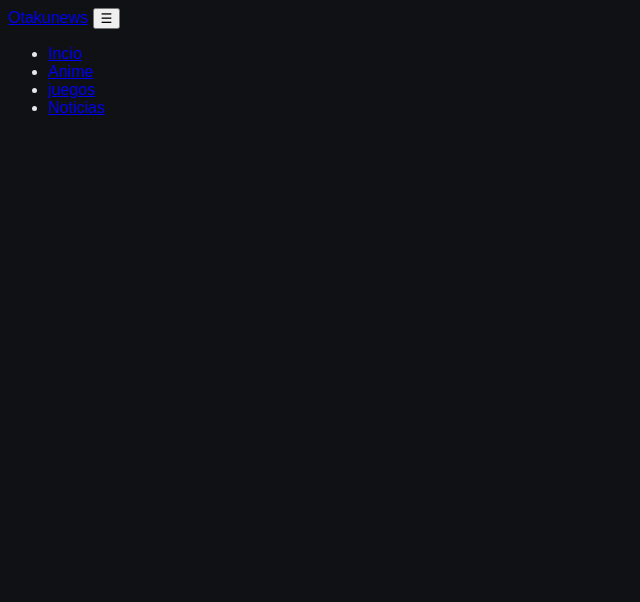
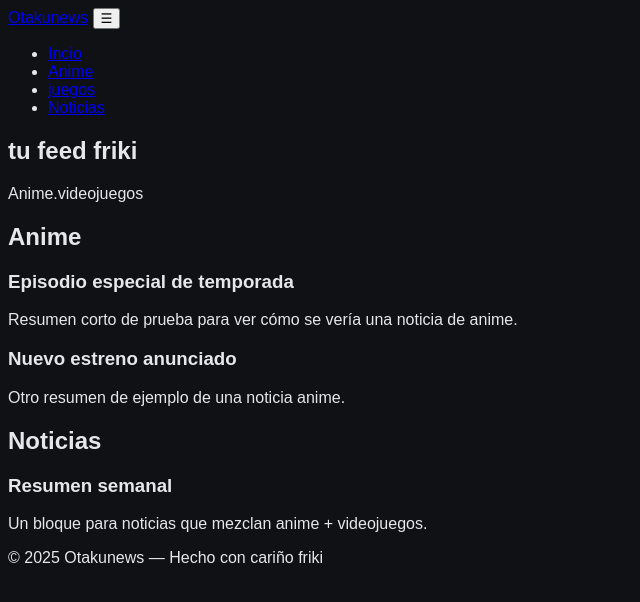
Before and after one commit to Teni1234/Otaku-News, a plain HTML site: page index.html in a window 1280 px wide. Shown: the whole page, without its empty margins (0-640 px from the left). Drawn offline with Linux system fonts and the light colour scheme.

Commit message:
Menu princial v2 secciones

```diff
--- a/index.html
+++ b/index.html
@@ -28,6 +28,40 @@
 
     </div>
   </header>
+  <main>
+    <section id="#home">
+        <h2>tu feed friki</h2>
+        <p>Anime.videojuegos</p>
+    </section>
 
+    <!-- SECCIÓN ANIME -->
+    <section id="anime">
+      <h2>Anime</h2>
+
+      <article>
+        <h3>Episodio especial de temporada</h3>
+        <p>Resumen corto de prueba para ver cómo se vería una noticia de anime.</p>
+      </article>
+
+      <article>
+        <h3>Nuevo estreno anunciado</h3>
+        <p>Otro resumen de ejemplo de una noticia anime.</p>
+      </article>
+    </section>
+
+    <!-- SECCIÓN NOTICIAS GENERALES -->
+    <section id="noticias">
+      <h2>Noticias</h2>
+
+      <article>
+        <h3>Resumen semanal</h3>
+        <p>Un bloque para noticias que mezclan anime + videojuegos.</p>
+      </article>
+    </section>
+ </main>
+  <!-- PIE DE PÁGINA -->
+  <footer>
+    <p>© 2025 Otakunews — Hecho con cariño friki</p>
+  </footer>
 </body>
 </html>
```
